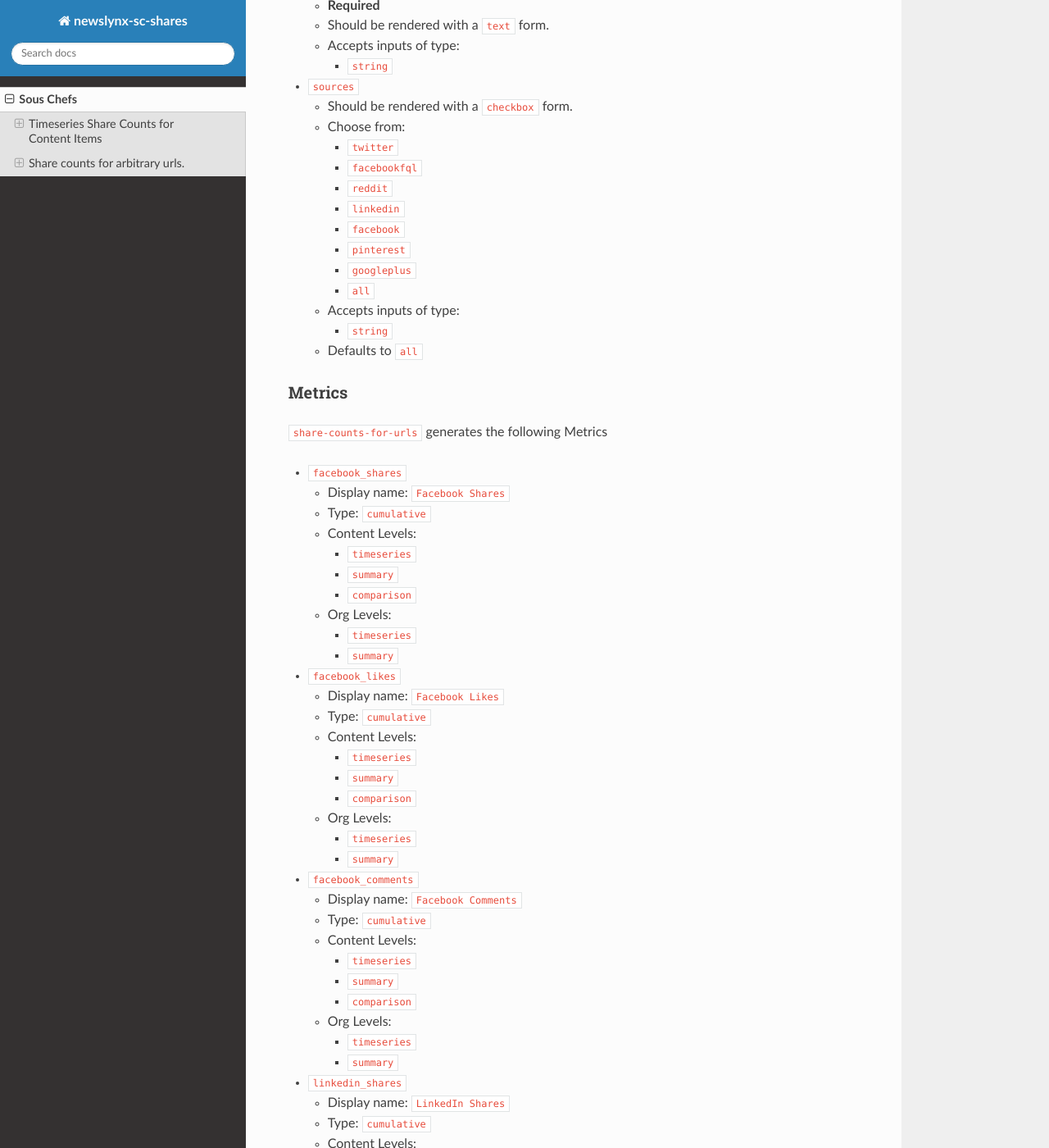
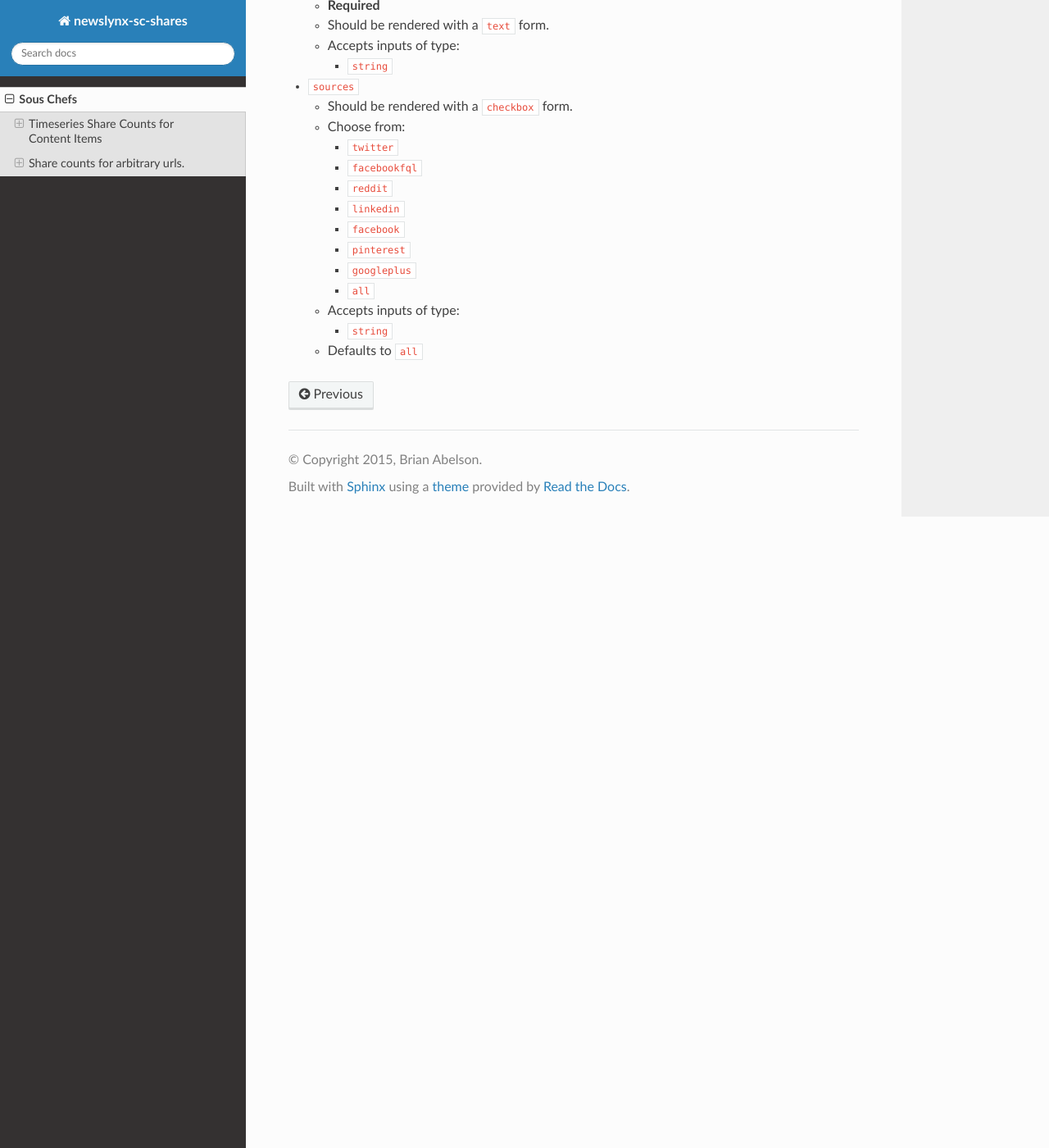
Before and after one commit to newslynx/newslynx-sc-shares, a Sphinx documentation site: the page built from docs/sous-chefs.rst, in a window 1280 px wide and 1400 px high, scrolled down 5528 px. Shown: the whole window at 82% size. Built offline with Sphinx 7.4.7 and the Read the Docs theme 2.0.0, drawn with Linux system fonts in a browser that asks for light colours; pages that are not in the unit, such as notebooks, are missing from menus; some of the changed text lies outside the part shown.

Commit message:
count shouldnt create metrics

```diff
--- a/docs/sous-chefs.rst
+++ b/docs/sous-chefs.rst
@@ -349,161 +349,3 @@ accepts the following
       -  ``string``
 
    -  Defaults to ``all``
-
-Metrics
-^^^^^^^
-
-``share-counts-for-urls`` generates the following Metrics
-
--  ``facebook_shares``
-
-   -  Display name: ``Facebook Shares``
-
-   -  Type: ``cumulative``
-
-   -  Content Levels:
-
-      -  ``timeseries``
-      -  ``summary``
-      -  ``comparison``
-
-   -  Org Levels:
-
-      -  ``timeseries``
-      -  ``summary``
-
--  ``facebook_likes``
-
-   -  Display name: ``Facebook Likes``
-
-   -  Type: ``cumulative``
-
-   -  Content Levels:
-
-      -  ``timeseries``
-      -  ``summary``
-      -  ``comparison``
-
-   -  Org Levels:
-
-      -  ``timeseries``
-      -  ``summary``
-
--  ``facebook_comments``
-
-   -  Display name: ``Facebook Comments``
-
-   -  Type: ``cumulative``
-
-   -  Content Levels:
-
-      -  ``timeseries``
-      -  ``summary``
-      -  ``comparison``
-
-   -  Org Levels:
-
-      -  ``timeseries``
-      -  ``summary``
-
--  ``linkedin_shares``
-
-   -  Display name: ``LinkedIn Shares``
-
-   -  Type: ``cumulative``
-
-   -  Content Levels:
-
-      -  ``timeseries``
-      -  ``summary``
-      -  ``comparison``
-
-   -  Org Levels:
-
-      -  ``timeseries``
-      -  ``summary``
-
--  ``pinterest_shares``
-
-   -  Display name: ``Pinterest Shares``
-
-   -  Type: ``cumulative``
-
-   -  Content Levels:
-
-      -  ``timeseries``
-      -  ``summary``
-      -  ``comparison``
-
-   -  Org Levels:
-
-      -  ``timeseries``
-      -  ``summary``
-
--  ``reddit_upvotes``
-
-   -  Display name: ``Reddit UpVotes``
-
-   -  Type: ``cumulative``
-
-   -  Content Levels:
-
-      -  ``timeseries``
-      -  ``summary``
-      -  ``comparison``
-
-   -  Org Levels:
-
-      -  ``timeseries``
-      -  ``summary``
-
--  ``reddit_downvotes``
-
-   -  Display name: ``Reddit DownVotes``
-
-   -  Type: ``cumulative``
-
-   -  Content Levels:
-
-      -  ``timeseries``
-      -  ``summary``
-      -  ``comparison``
-
-   -  Org Levels:
-
-      -  ``timeseries``
-      -  ``summary``
-
--  ``twitter_shares``
-
-   -  Display name: ``Twitter Shares``
-
-   -  Type: ``cumulative``
-
-   -  Content Levels:
-
-      -  ``timeseries``
-      -  ``summary``
-      -  ``comparison``
-
-   -  Org Levels:
-
-      -  ``timeseries``
-      -  ``summary``
-
--  ``googleplus_shares``
-
-   -  Display name: ``Google Plus Shares``
-
-   -  Type: ``cumulative``
-
-   -  Content Levels:
-
-      -  ``timeseries``
-      -  ``summary``
-      -  ``comparison``
-
-   -  Org Levels:
-
-      -  ``timeseries``
-      -  ``summary``
```
Also changed, not shown: 1 other file.
